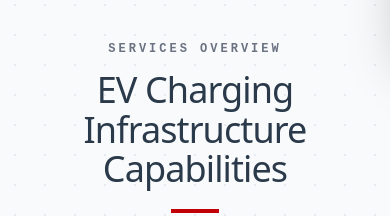
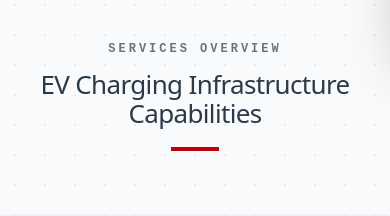
Before and after one commit to deepakbareth/genesis-ui-2, a React (Vite) app: page /genesis-ui-2/services/ev in a window 390 px wide. Shown: the part 521-737 px from the top of the page. Built offline with nearby package versions, Linux system fonts and the light colour scheme.

Commit message:
threegrid uodated

```diff
--- a/src/Components/reusavleComp/ThreeGrid.jsx
+++ b/src/Components/reusavleComp/ThreeGrid.jsx
@@ -6,12 +6,12 @@ const ThreeGrid = ({ subtitle, title, cardsData }) => {
         <section className="relative py-20 bg-gray-50 border-y border-gray-200/50">
             <div className="absolute inset-0 z-0 opacity-40 bg-[radial-gradient(#cbd5e1_1.5px,transparent_1.5px)] bg-[size:30px_30px] pointer-events-none"></div>
 
-            <div className="relative z-10 max-w-[1400px] mx-auto px-6 lg:px-12">
+            <div className="relative z-10 max-w-[1400px] mx-auto px-0 lg:px-12">
                 <div className="text-center max-w-3xl mx-auto mb-16">
                     <span className="text-[12px] md:text-[13px] text-gray-500 tracking-[0.25em] uppercase font-bold font-['Necto_Mono',monospace] block mb-3">
                         {subtitle}
                     </span>
-                    <h2 className="font-['Apfel_Grotezk',ui-sans-serif,system-ui,sans-serif,'Apple_Color_Emoji','Segoe_UI_Emoji','Segoe_UI_Symbol','Noto_Color_Emoji'] text-[36px] md:text-[48px] font-normal text-[#2A3A4A] leading-[1.1] tracking-tight">
+                    <h2 className="font-['Apfel_Grotezk',ui-sans-serif,system-ui,sans-serif,'Apple_Color_Emoji','Segoe_UI_Emoji','Segoe_UI_Symbol','Noto_Color_Emoji'] text-[26px] md:text-[48px] font-normal text-[#2A3A4A] leading-[1.1] tracking-tight">
                         {title}
                     </h2>
                     <div className="w-12 h-1 bg-red-700 mx-auto mt-5"></div>
```
